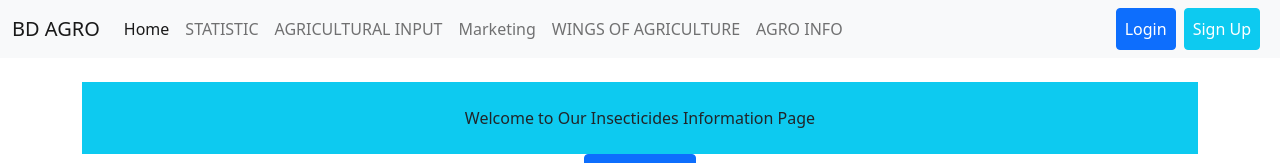
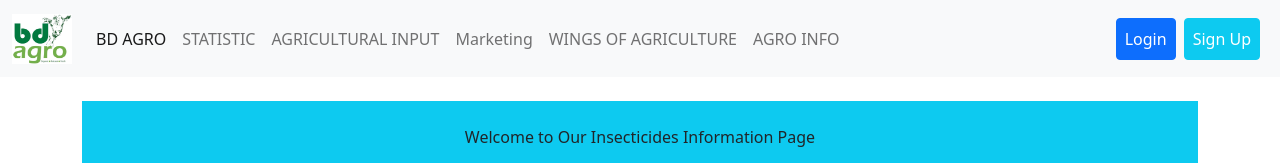
Before and after one commit to SAZZAD-AMT/BD_AGRO_D-JANGO_SYSTEM, a Django app: page /projects/projects/ in a window 1280 px wide. Shown: the top 163 px of the page. Run offline with Django 3.2, Linux system fonts and the light colour scheme; data that the repository does not hold is empty; some libraries are stand-ins or nearby versions.

Commit message:
Update base.html

```diff
--- a/templates/base.html
+++ b/templates/base.html
@@ -21,7 +21,7 @@
       <div class="container-fluid">
         <a class="navbar-brand" href="{% url 'home' %}">
           <!-- <img src="{% static './img/logo.jpg'%} " /> -->
-          BD AGRO
+          <img src="{% static './img/logo.jpg'%} " alt="" width="60" height="50" class="d-inline-block align-text-top">
         </a>
         <button
           class="navbar-toggler"
@@ -41,7 +41,7 @@
                 class="nav-link active"
                 aria-current="page"
                 href="{% url 'home' %}"
-                >Home</a
+                >BD AGRO</a
               >
             </li>
             <li class="nav-item">
```
